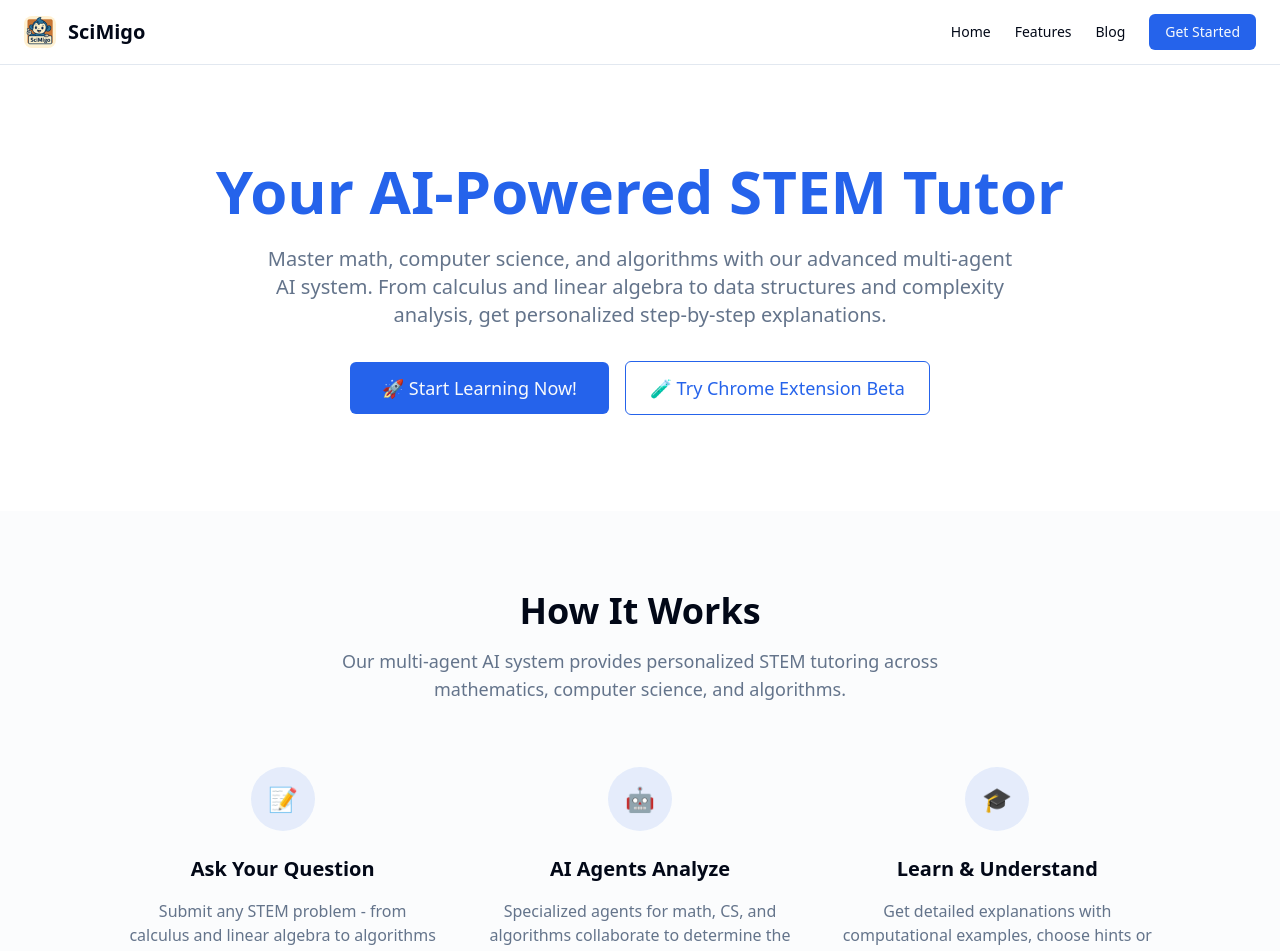
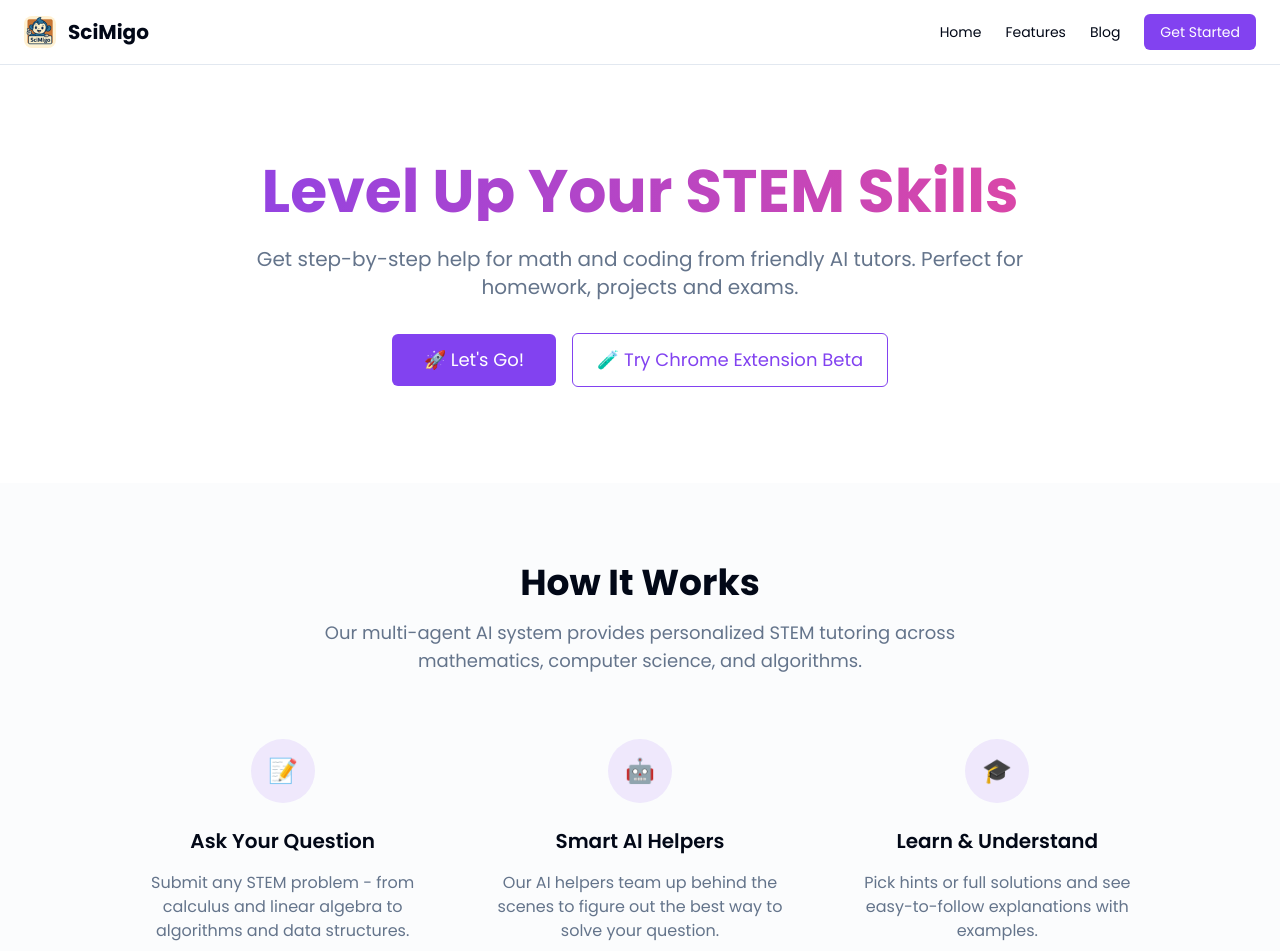
Before and after one commit to thinkinginmath/scimigo-www, a Next.js app: page / in a window 1280 px wide. Shown: the top 951 px of the page. Built offline with nearby package versions, Linux system fonts and the light colour scheme; no server answers.

Commit message:
Revamp theme with youth-friendly style

```diff
--- a/pages/_document.js
+++ b/pages/_document.js
@@ -5,6 +5,9 @@ export default function Document() {
     <Html lang="en">
       <Head>
         <meta charSet="UTF-8" />
+        <link rel="preconnect" href="https://fonts.googleapis.com" />
+        <link rel="preconnect" href="https://fonts.gstatic.com" crossOrigin="" />
+        <link href="https://fonts.googleapis.com/css2?family=Poppins:wght@400;600;700&display=swap" rel="stylesheet" />
         <meta
           name="description"
           content="SciMigo: Advanced AI-powered STEM tutor helping students master mathematics, computer science, algorithms, and more. Get personalized step-by-step explanations for high school and college level subjects."
--- a/pages/features.js
+++ b/pages/features.js
@@ -7,11 +7,11 @@ export default function Features() {
         {/* Hero Section */}
         <section className="relative py-20 px-6">
           <div className="max-w-6xl mx-auto text-center">
-            <h1 className="text-4xl md:text-5xl font-bold mb-6 bg-gradient-to-r from-primary to-blue-600 bg-clip-text text-transparent">
-              Powerful STEM Learning Features
+            <h1 className="text-4xl md:text-5xl font-bold mb-6 bg-gradient-to-r from-primary to-pink-500 bg-clip-text text-transparent">
+              Awesome Tools to Crush STEM Subjects
             </h1>
             <p className="text-xl text-muted-foreground max-w-3xl mx-auto mb-8">
-              Experience the next generation of AI-powered tutoring with our advanced multi-agent system designed specifically for STEM education.
+              Get instant explanations and step-by-step solutions from our specialized AI tutors.
             </p>
           </div>
         </section>
@@ -22,7 +22,7 @@ export default function Features() {
             <div className="text-center mb-12">
               <h2 className="text-3xl md:text-4xl font-bold mb-4">Intelligent Multi-Agent System</h2>
               <p className="text-lg text-muted-foreground max-w-2xl mx-auto">
-                Our advanced router analyzes your problem and selects the optimal specialized agent for the most accurate and efficient solution.
+                Our smart router picks the best AI tutor for your question so you get answers fast.
               </p>
             </div>
             <div className="grid md:grid-cols-2 lg:grid-cols-3 gap-8">
@@ -183,9 +183,9 @@ export default function Features() {
         <section className="py-16 px-6">
           <div className="max-w-6xl mx-auto">
             <div className="text-center mb-12">
-              <h2 className="text-3xl md:text-4xl font-bold mb-4">Comprehensive Subject Coverage</h2>
+              <h2 className="text-3xl md:text-4xl font-bold mb-4">Subjects We Cover</h2>
               <p className="text-lg text-muted-foreground max-w-2xl mx-auto">
-                From foundational concepts to advanced topics across mathematics and computer science.
+                From basics to advanced topics across math and computer science.
               </p>
             </div>
             <div className="grid md:grid-cols-2 gap-8">
--- a/pages/index.js
+++ b/pages/index.js
@@ -11,12 +11,11 @@ export default function Home() {
         {/* Hero Section */}
         <section className="relative py-24 px-6">
           <div className="max-w-6xl mx-auto text-center">
-            <h1 className="text-5xl md:text-6xl font-bold mb-6 bg-gradient-to-r from-primary to-blue-600 bg-clip-text text-transparent">
-              Your AI-Powered STEM Tutor
+            <h1 className="text-5xl md:text-6xl font-bold mb-6 bg-gradient-to-r from-primary to-pink-500 bg-clip-text text-transparent">
+              Level Up Your STEM Skills
             </h1>
             <p className="text-xl text-muted-foreground max-w-3xl mx-auto mb-8">
-              Master math, computer science, and algorithms with our advanced multi-agent AI system.
-              From calculus and linear algebra to data structures and complexity analysis, get personalized step-by-step explanations.
+              Get step-by-step help for math and coding from friendly AI tutors. Perfect for homework, projects and exams.
             </p>
             <div className="flex flex-col sm:flex-row gap-4 justify-center items-center">
               <a
@@ -34,7 +33,7 @@ export default function Home() {
                   }
                 }}
               >
-                🚀 Start Learning Now!
+                🚀 Let's Go!
               </a>
               <a
                 href="/chrome-extension-beta"
@@ -78,9 +77,9 @@ export default function Home() {
                 <div className="w-16 h-16 bg-primary/10 rounded-full flex items-center justify-center mx-auto mb-6">
                   <span className="text-primary text-2xl">🤖</span>
                 </div>
-                <h3 className="text-xl font-semibold mb-4">AI Agents Analyze</h3>
+                <h3 className="text-xl font-semibold mb-4">Smart AI Helpers</h3>
                 <p className="text-muted-foreground">
-                  Specialized agents for math, CS, and algorithms collaborate to determine the optimal solution approach.
+                  Our AI helpers team up behind the scenes to figure out the best way to solve your question.
                 </p>
               </div>
               <div className="text-center">
@@ -89,7 +88,7 @@ export default function Home() {
                 </div>
                 <h3 className="text-xl font-semibold mb-4">Learn & Understand</h3>
                 <p className="text-muted-foreground">
-                  Get detailed explanations with computational examples, choose hints or full solutions, and track your progress.
+                  Pick hints or full solutions and see easy-to-follow explanations with examples.
                 </p>
               </div>
             </div>
@@ -138,9 +137,9 @@ export default function Home() {
         {/* CTA Section */}
         <section className="py-20 px-6">
           <div className="max-w-3xl mx-auto text-center">
-            <h2 className="text-3xl md:text-4xl font-bold mb-6">Master STEM Subjects Today</h2>
+            <h2 className="text-3xl md:text-4xl font-bold mb-6">Ready to Level Up?</h2>
             <p className="text-lg text-muted-foreground mb-8">
-              Experience the power of AI-driven STEM tutoring. Get step-by-step solutions for math, computer science, and algorithm problems.
+              Jump in and get instant, step-by-step answers for math and coding questions.
             </p>
             <a
               href="https://app.scimigo.com/"
@@ -157,7 +156,7 @@ export default function Home() {
                 }
               }}
             >
-              🚀 Try SciMigo Now!
+              🚀 Try it Free!
             </a>
             <p className="text-sm text-muted-foreground mt-4">
               Experience AI-powered STEM tutoring today
--- a/styles/globals.css
+++ b/styles/globals.css
@@ -13,17 +13,17 @@
     --popover: 0 0% 100%;
     --popover-foreground: 222.2 84% 4.9%;
 
-    --primary: 221.2 83.2% 53.3%;
-    --primary-foreground: 210 40% 98%;
+    --primary: 262 85% 60%;
+    --primary-foreground: 0 0% 100%;
 
-    --secondary: 210 40% 96%;
-    --secondary-foreground: 222.2 84% 4.9%;
+    --secondary: 174 60% 55%;
+    --secondary-foreground: 0 0% 100%;
 
     --muted: 210 40% 96%;
     --muted-foreground: 215.4 16.3% 46.9%;
 
-    --accent: 210 40% 96%;
-    --accent-foreground: 222.2 84% 4.9%;
+    --accent: 333 80% 65%;
+    --accent-foreground: 0 0% 100%;
 
     --destructive: 0 84.2% 60.2%;
     --destructive-foreground: 210 40% 98%;
@@ -45,16 +45,16 @@
     --popover: 222.2 84% 4.9%;
     --popover-foreground: 210 40% 98%;
 
-    --primary: 217.2 91.2% 59.8%;
+    --primary: 262 85% 70%;
     --primary-foreground: 222.2 84% 4.9%;
 
-    --secondary: 217.2 32.6% 17.5%;
+    --secondary: 174 60% 40%;
     --secondary-foreground: 210 40% 98%;
 
     --muted: 217.2 32.6% 17.5%;
     --muted-foreground: 215 20% 65.1%;
 
-    --accent: 217.2 32.6% 17.5%;
+    --accent: 333 80% 50%;
     --accent-foreground: 210 40% 98%;
 
     --destructive: 0 62.8% 30.6%;
@@ -70,7 +70,7 @@
   }
 
   body {
-    @apply bg-background text-foreground;
+    @apply bg-background text-foreground font-sans;
   }
 }
 
--- a/tailwind.config.js
+++ b/tailwind.config.js
@@ -50,6 +50,7 @@ module.exports = {
       },
       fontFamily: {
         sans: [
+          "Poppins",
           "system-ui",
           "-apple-system",
           "BlinkMacSystemFont",
```
